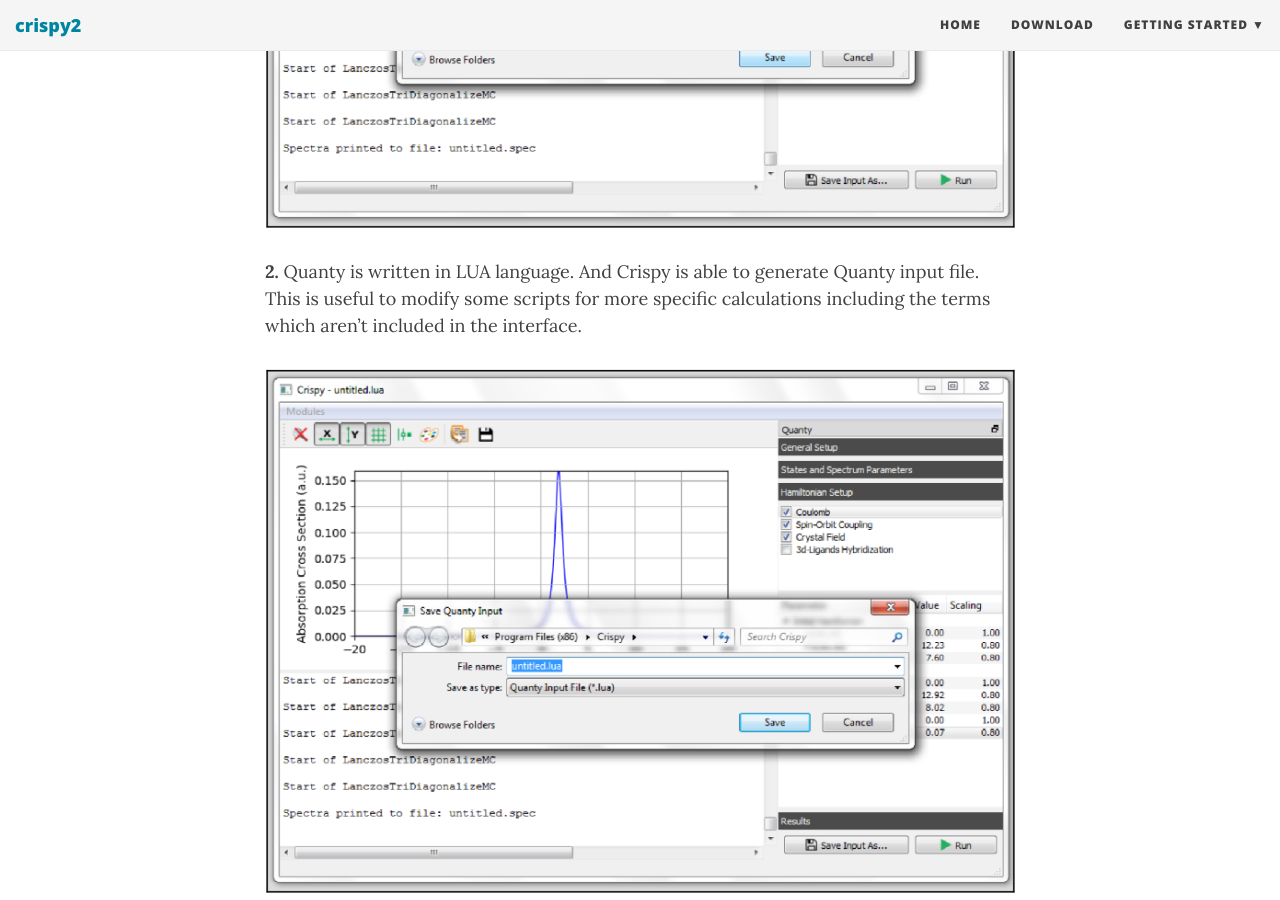
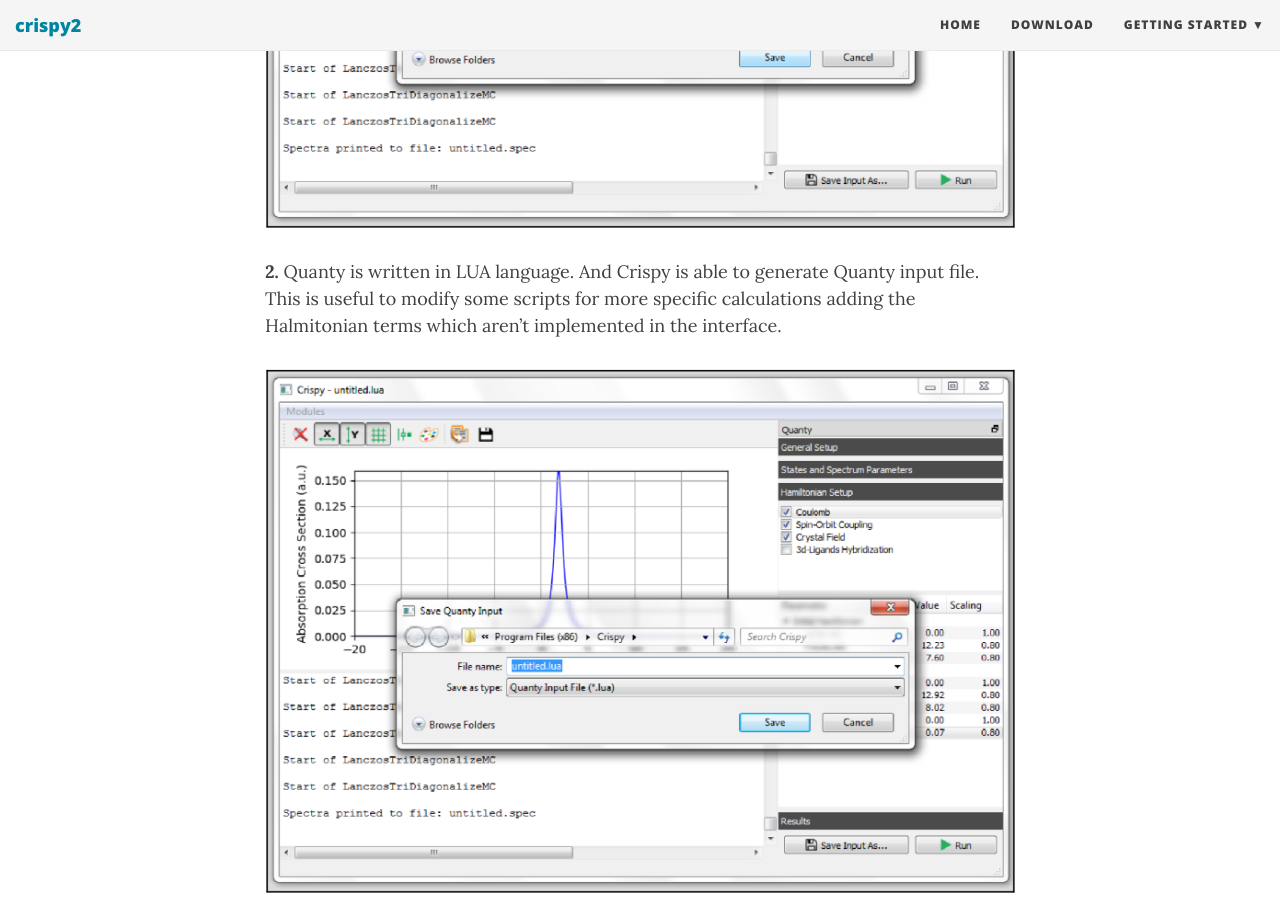
Before and after one commit to Cathyhjj/crispy2, a Jekyll site: the page built from _posts/2017-06-04-running-your-first-simulation.md, in a window 1280 px wide and 900 px high, scrolled down 10053 px. Built offline with Jekyll 4.4.1, drawn with Linux system fonts in a browser that asks for light colours; nearby versions of some CDN libraries.

Commit message:
Update 2017-06-04-running-your-first-simulation.md

```diff
--- a/_posts/2017-06-04-running-your-first-simulation.md
+++ b/_posts/2017-06-04-running-your-first-simulation.md
@@ -4,10 +4,12 @@ title: Runnig your first simulation.
 ---
 
 ## 1. generate XANES spectras
-***
+---
 
 An example of Mn(II) metal K pre-edge simulation is shown in the first tutorial.
 In this tutorial, it includes:
+
+
 * **Parameters set-up**
 * **Running simulations and reading Quanty output files**
 * **Save the spectra data and graph**
@@ -112,7 +114,7 @@ in the results panel. If we want to check the detailed values for one specific c
 ![]({{ site.url }}/img/tutorial/crop_17.png)
 
 
-**2.** Quanty is written in LUA language. And Crispy is able to generate Quanty input file. This is useful to modify some scripts for more specific calculations including the terms which aren't included in the interface.
+**2.** Quanty is written in LUA language. And Crispy is able to generate Quanty input file. This is useful to modify some scripts for more specific calculations adding the Halmitonian terms which aren't implemented in the interface.
 
 
 ![]({{ site.url }}/img/tutorial/crop_11.png)
```
